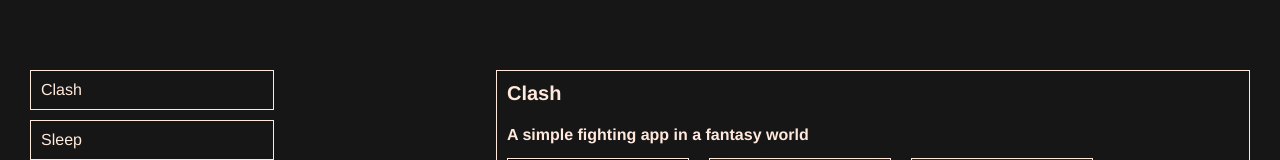
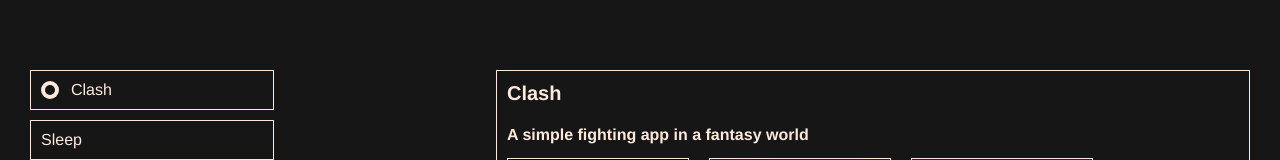
Before and after one commit to alex-y-kuznetsov/portf, a Vue app: page /#/ in a window 1280 px wide. Shown: the part 278-438 px from the top of the page. Built offline with nearby package versions, Linux system fonts and the light colour scheme; a web font is replaced by a local one.

Commit message:
active preview

```diff
--- a/src/assets/styles/components/previews.less
+++ b/src/assets/styles/components/previews.less
@@ -17,6 +17,19 @@
 
 .preview_radio {
   display: none;
+
+  &:checked {
+    & + .preview_label {
+      padding-left: 40px;
+      transition: padding-left 0.2s;
+
+      &::before,
+      &::after {
+        opacity: 1;
+        transition: opacity 0.2s;
+      }
+    }
+  }
 }
 
 .preview_label {
@@ -24,6 +37,34 @@
   padding: 10px;
   border: 1px solid @main_color;
   cursor: pointer;
+  transition: padding-left 0.2s;
+  position: relative;
+
+  &::before,
+  &::after {
+    display: block;
+    opacity: 0;
+    transition: opacity 0.2s;
+    content: '';
+    border-radius: 50%;
+    position: absolute;
+    top: 50%;
+    transform: translateY(-50%);
+  }
+
+  &::before {
+    width: 18px;
+    height: 18px;
+    left: 10px;
+    background-color: @main_color;
+  }
+
+  &::after {
+    width: 10px;
+    height: 10px;
+    left: 14px;
+    background-color: @background_color;
+  }
 
   &:hover {
     border-color: @title_color;
```
